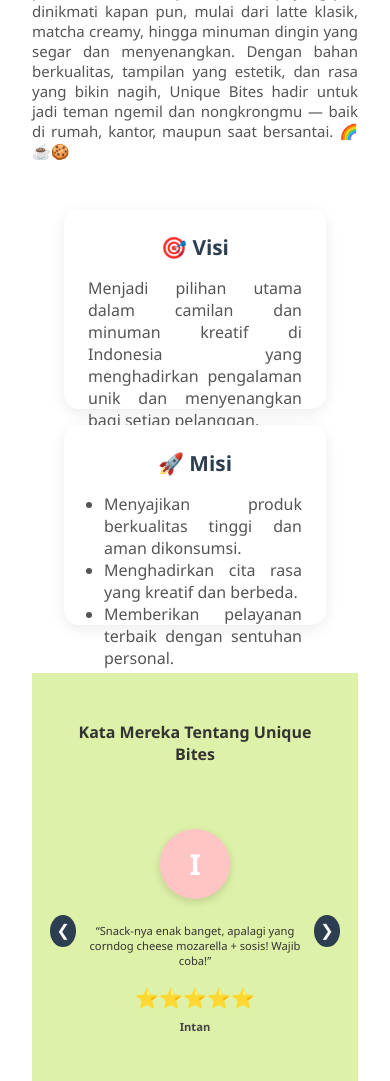
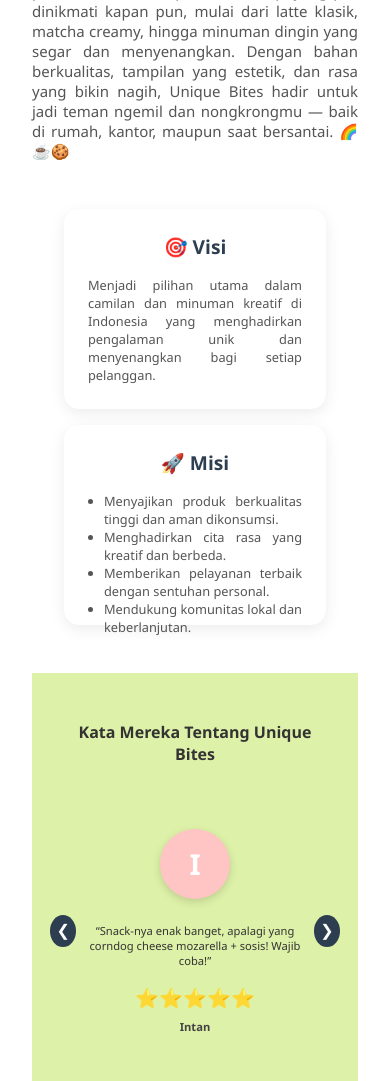
Before and after one commit to TheGhost1707/Unique-Bites, a PHP site: page /about.html in a window 390 px wide. Shown: the part 403-1484 px from the top of the page. Run offline with PHP 8.4, Linux system fonts and the light colour scheme.

Commit message:
Update style.css

```diff
--- a/style/style.css
+++ b/style/style.css
@@ -710,13 +710,13 @@ p {
     .visi-box h3,
     .misi-box h3 {
         text-align: center;
-        font-size: 1.3rem;
+        font-size: 1.2rem;
     }
 
     .visi-box p,
     .misi-box ul {
         text-align: justify;
-        font-size: 1rem;
+        font-size: 0.80rem;
     }
 
     .misi-box ul {
```
